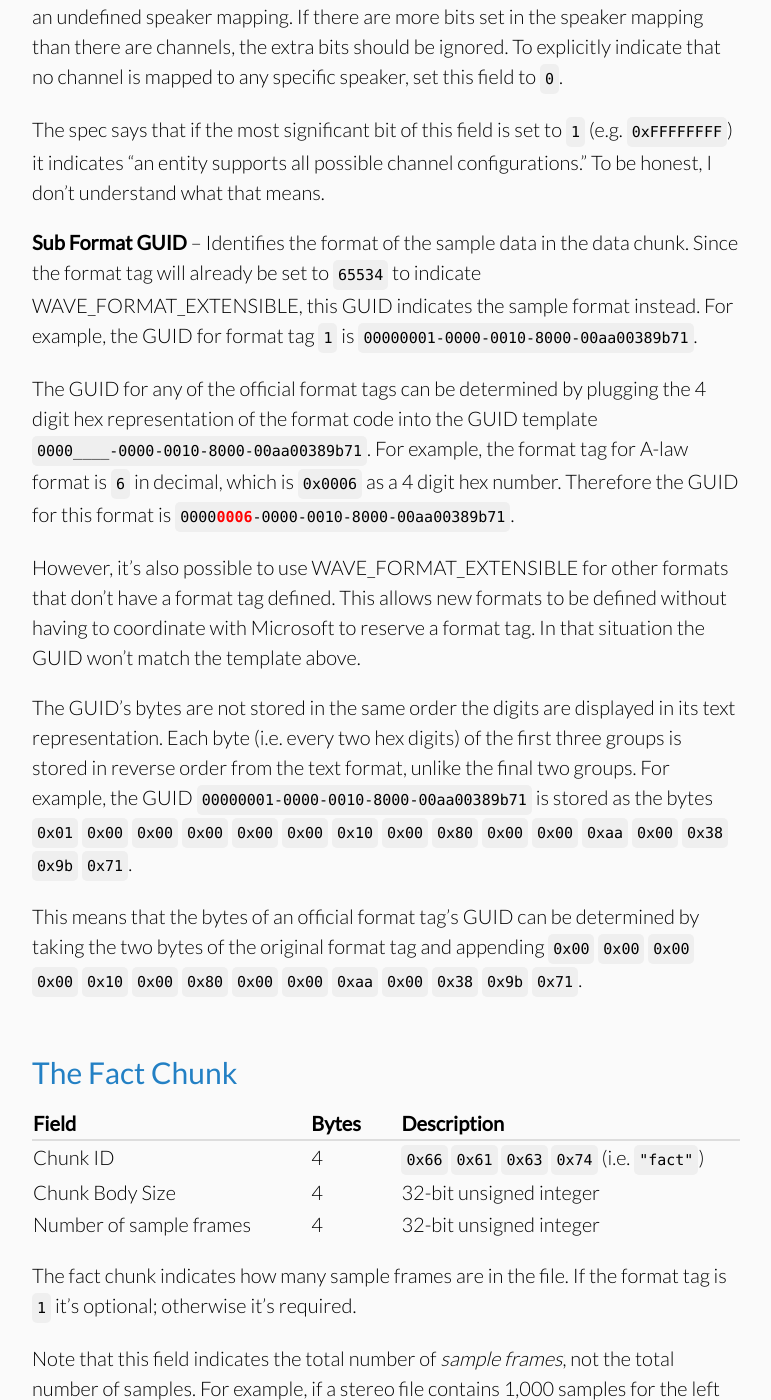
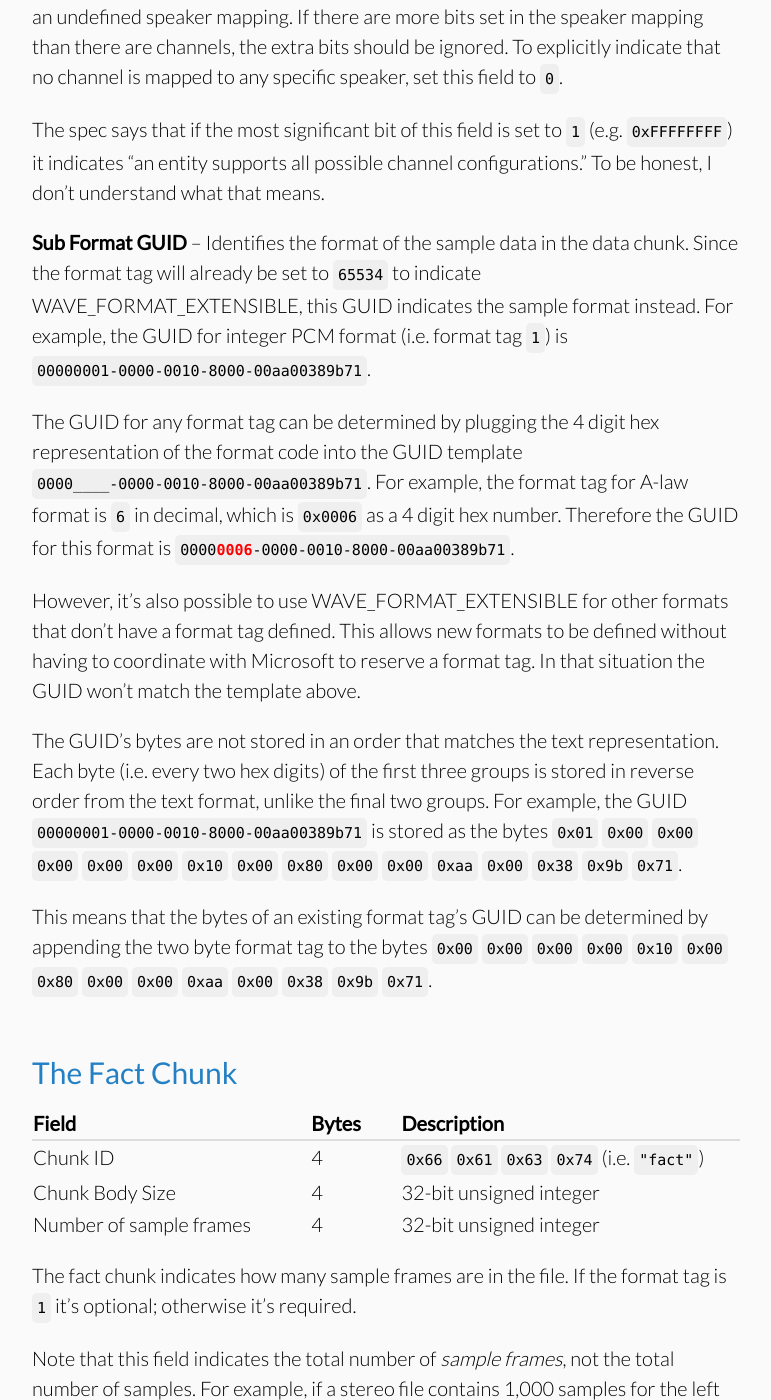
Before and after one commit to jstrait/wavefile, a Jekyll site: the page built from how_wave_files_work.html, in a window 1280 px wide and 1400 px high, scrolled down 11081 px. Shown: the whole window, without its empty margins (254-1025 px from the left). Built offline with Jekyll 4.4.1, drawn with Linux system fonts in a browser that asks for light colours; some web fonts are replaced.

Commit message:
Small improvements to sub format GUID description

```diff
--- a/how_wave_files_work.html
+++ b/how_wave_files_work.html
@@ -403,11 +403,11 @@ and Data Specifications 1.0, August 1991</a></li>
   <p>The channels will be mapped in the order of the speakers list above. E.g. if a file has 2 channels and the channel mask field has the bits for Back Left and Top Center speakers set, the first channel will be mapped to Back Left and the second channel to Top Center (because Back Left comes earlier than Top Center in the list above).</p>
   <p>If there are more channels than bits set in this field, the remaining channels will have an undefined speaker mapping. If there are more bits set in the speaker mapping than there are channels, the extra bits should be ignored. To explicitly indicate that no channel is mapped to any specific speaker, set this field to <code>0</code>.</p>
   <p>The spec says that if the most significant bit of this field is set to <code>1</code> (e.g. <code>0xFFFFFFFF</code>) it indicates &ldquo;an entity supports all possible channel configurations.&rdquo; To be honest, I don&rsquo;t understand what that means.</p>
-  <p><strong>Sub Format GUID</strong> &ndash; Identifies the format of the sample data in the data chunk. Since the format tag will already be set to <code>65534</code> to indicate WAVE_FORMAT_EXTENSIBLE, this GUID indicates the sample format instead. For example, the GUID for format tag <code>1</code> is <code>00000001-0000-0010-8000-00aa00389b71</code>.</p>
-  <p>The GUID for any of the official format tags can be determined by plugging the 4 digit hex representation of the format code into the GUID template <code>0000____-0000-0010-8000-00aa00389b71</code>. For example, the format tag for A-law format is <code>6</code> in decimal, which is <code>0x0006</code> as a 4 digit hex number. Therefore the GUID for this format is <code>0000<span class="inline-code-highlight">0006</span>-0000-0010-8000-00aa00389b71</code>.</p>
+  <p><strong>Sub Format GUID</strong> &ndash; Identifies the format of the sample data in the data chunk. Since the format tag will already be set to <code>65534</code> to indicate WAVE_FORMAT_EXTENSIBLE, this GUID indicates the sample format instead. For example, the GUID for integer PCM format (i.e. format tag <code>1</code>) is <code>00000001-0000-0010-8000-00aa00389b71</code>.</p>
+  <p>The GUID for any format tag can be determined by plugging the 4 digit hex representation of the format code into the GUID template <code>0000____-0000-0010-8000-00aa00389b71</code>. For example, the format tag for A-law format is <code>6</code> in decimal, which is <code>0x0006</code> as a 4 digit hex number. Therefore the GUID for this format is <code>0000<span class="inline-code-highlight">0006</span>-0000-0010-8000-00aa00389b71</code>.</p>
   <p>However, it&rsquo;s also possible to use WAVE_FORMAT_EXTENSIBLE for other formats that don&rsquo;t have a format tag defined. This allows new formats to be defined without having to coordinate with Microsoft to reserve a format tag. In that situation the GUID won&rsquo;t match the template above.</p>
-  <p>The GUID&rsquo;s bytes are not stored in the same order the digits are displayed in its text representation. Each byte (i.e. every two hex digits) of the first three groups is stored in reverse order from the text format, unlike the final two groups. For example, the GUID <code>00000001-0000-0010-8000-00aa00389b71</code> is stored as the bytes <code>0x01</code> <code>0x00</code> <code>0x00</code> <code>0x00</code> <code>0x00</code> <code>0x00</code> <code>0x10</code> <code>0x00</code> <code>0x80</code> <code>0x00</code> <code>0x00</code> <code>0xaa</code> <code>0x00</code> <code>0x38</code> <code>0x9b</code> <code>0x71</code>.</p>
-  <p>This means that the bytes of an official format tag&rsquo;s GUID can be determined by taking the two bytes of the original format tag and appending <code>0x00</code> <code>0x00</code> <code>0x00</code> <code>0x00</code> <code>0x10</code> <code>0x00</code> <code>0x80</code> <code>0x00</code> <code>0x00</code> <code>0xaa</code> <code>0x00</code> <code>0x38</code> <code>0x9b</code> <code>0x71</code>.</p>
+  <p>The GUID&rsquo;s bytes are not stored in an order that matches the text representation. Each byte (i.e. every two hex digits) of the first three groups is stored in reverse order from the text format, unlike the final two groups. For example, the GUID <code>00000001-0000-0010-8000-00aa00389b71</code> is stored as the bytes <code>0x01</code> <code>0x00</code> <code>0x00</code> <code>0x00</code> <code>0x00</code> <code>0x00</code> <code>0x10</code> <code>0x00</code> <code>0x80</code> <code>0x00</code> <code>0x00</code> <code>0xaa</code> <code>0x00</code> <code>0x38</code> <code>0x9b</code> <code>0x71</code>.</p>
+  <p>This means that the bytes of an existing format tag&rsquo;s GUID can be determined by appending the two byte format tag to the bytes <code>0x00</code> <code>0x00</code> <code>0x00</code> <code>0x00</code> <code>0x10</code> <code>0x00</code> <code>0x80</code> <code>0x00</code> <code>0x00</code> <code>0xaa</code> <code>0x00</code> <code>0x38</code> <code>0x9b</code> <code>0x71</code>.</p>
 
   <h2>The Fact Chunk</h2>
   <div class="scroll-x">
```
